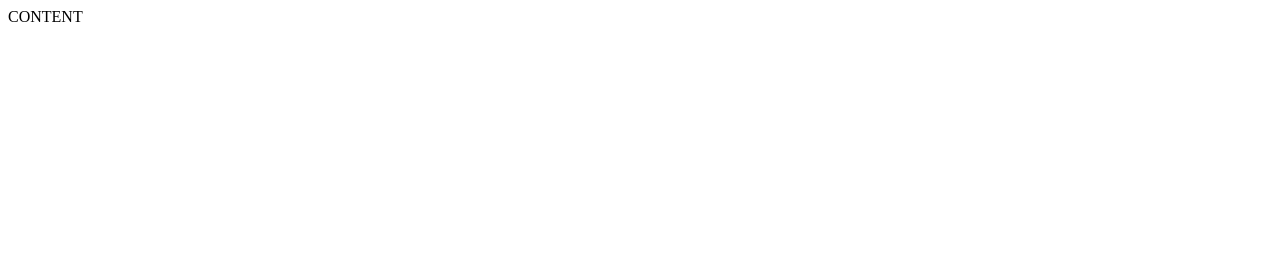
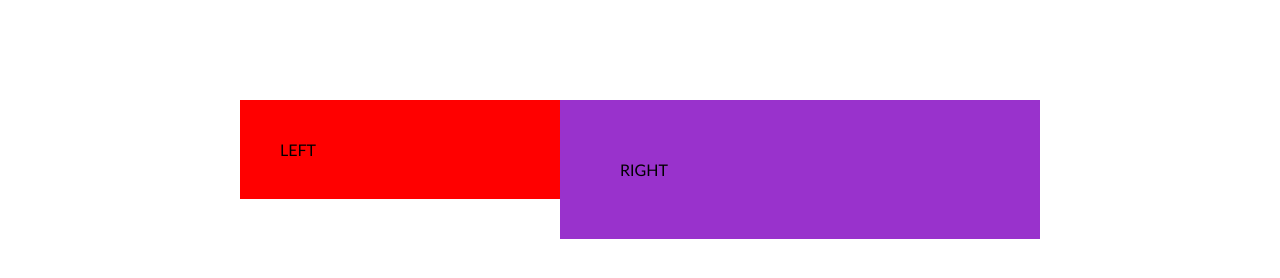
Before and after one commit to kauste/6-sign-up, a website: page index.html in a window 1280 px wide. Drawn offline with Linux system fonts and the light colour scheme.

Commit message:
initial html content

```diff
--- /dev/null
+++ b/css/main.css
@@ -0,0 +1,38 @@
+body,
+body * {
+    margin: 0;
+    padding: 0;
+    vertical-align: top;
+    box-sizing: border-box;
+}
+
+body {
+    font-family: 'Gill Sans', 'Gill Sans MT', Calibri, 'Trebuchet MS', sans-serif;
+}
+body {
+
+}
+
+.container {
+    width: 800px;
+    margin-left: calc(50% - 400px);
+    margin-top: 100px
+
+}
+
+.left-column {
+    width: 40%;
+    padding: 40px;
+    background-color: red;
+    float: left
+}
+
+.right-column {
+    width: 60%;
+    padding: 60px;
+    background-color: darkorchid;
+    float: left
+
+}
+
+/* TAILWIND.CSS */
--- a/index.html
+++ b/index.html
@@ -5,8 +5,17 @@
     <meta http-equiv="X-UA-Compatible" content="IE=edge">
     <meta name="viewport" content="width=device-width, initial-scale=1.0">
     <title>SIGN UP</title>
+    <link rel="stylesheet" href="./css/main.css">
 </head>
 <body>
-    CONTENT
+    <main class="container">
+        <div class="left-column">
+            LEFT
+        </div>
+        <div class="right-column">
+            RIGHT
+        </div>
+    </main>
 </body>
 </html>
+<!-- paziureti jei .container nth child-->
```
